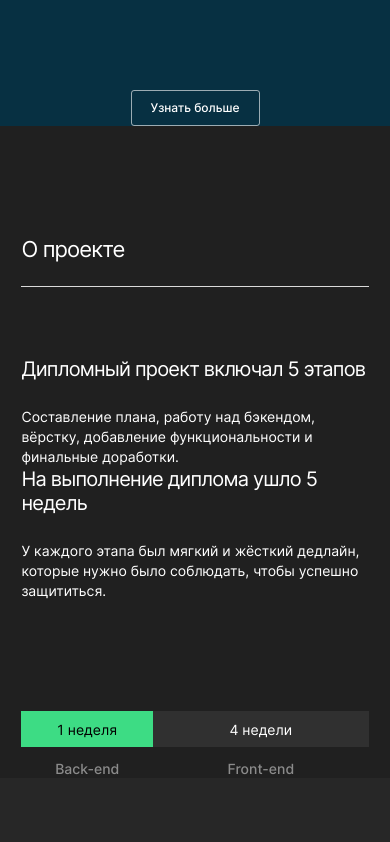
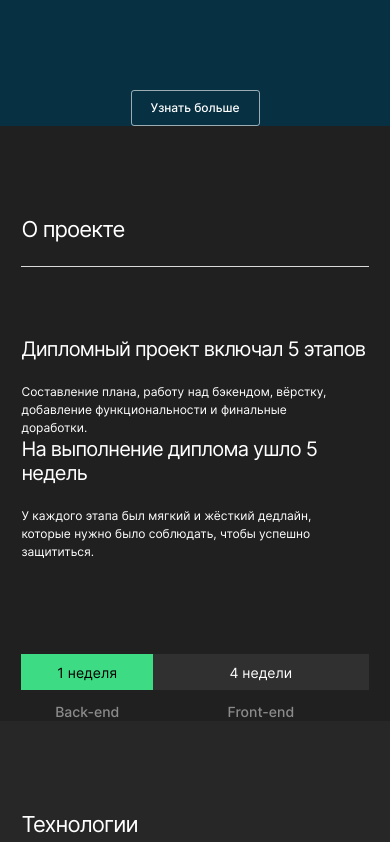
Before and after one commit to VeronaDracula/movies-explorer-frontend, a React (Create React App) app: page / in a window 390 px wide. Shown: the part 822-1664 px from the top of the page. Built offline with nearby package versions, Linux system fonts and the light colour scheme.

Commit message:
project 768

```diff
--- a/src/components/AboutProject/AboutProject.css
+++ b/src/components/AboutProject/AboutProject.css
@@ -87,3 +87,31 @@
     color: #8B8B8B;
     margin: 14px 0 0 0;
 }
+
+
+@media screen and (max-width: 768px) {
+    .project__container {
+        min-height: 585px;
+        padding-top: 0;
+    }
+
+    .project__info {
+        padding-bottom: 93px;
+    }
+
+    .project__title {
+        margin: 0 0 22px 0;
+    }
+
+    .project__text {
+        font-size: 12px;
+        line-height: 1.5;
+        max-width: 319px;
+    }
+
+    .project__scheme {
+        display: grid;
+        grid-template-columns: minmax(100px, 140px) minmax(184px, 528px);
+    }
+
+}
--- a/src/components/MainTitle/MainTitle.css
+++ b/src/components/MainTitle/MainTitle.css
@@ -12,3 +12,9 @@
     margin: 0 0 23px 0;
     padding-top: 100px;
 }
+
+@media screen and (max-width: 768px) {
+    .section-title__title {
+        padding-top: 90px;
+    }
+}
```
